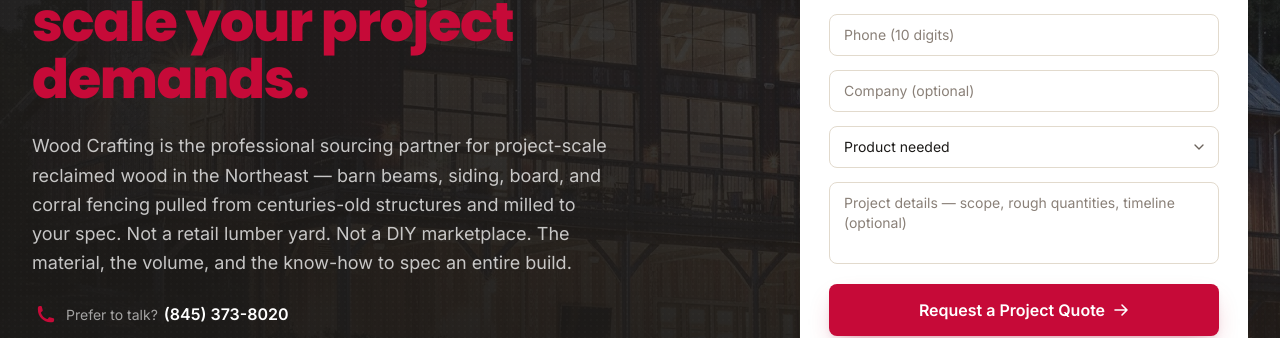
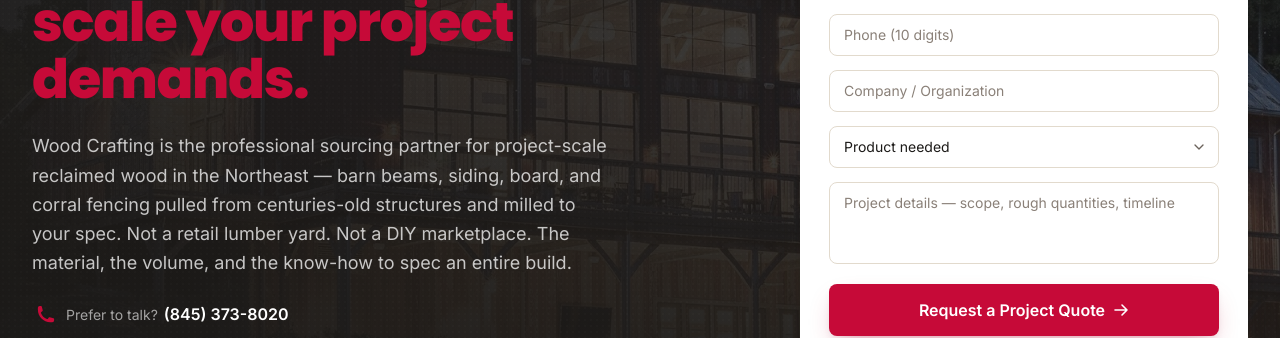
Before and after one commit to Landing-Pages-Websites/wood-crafting-landing, a Next.js app: page / in a window 1280 px wide. Shown: the part 355-693 px from the top of the page. Built offline with nearby package versions, Linux system fonts and the light colour scheme.

Commit message:
fix: make Company and Project Needs required to self-qualify professional buyers

```diff
--- a/src/components/FormCard.tsx
+++ b/src/components/FormCard.tsx
@@ -29,7 +29,9 @@
   | "last_name"
   | "email"
   | "phone"
-  | "product_needed";
+  | "company"
+  | "product_needed"
+  | "project_needs";
 
 interface FormState {
   first_name: string;
@@ -53,13 +55,15 @@
 
 type FieldErrors = Partial<Record<FieldKey, string>>;
 
-// company + project_needs are optional and never block submission.
+// company + project_needs are required — they self-qualify professional buyers.
 const REQUIRED_ORDER: FieldKey[] = [
   "first_name",
   "last_name",
   "email",
   "phone",
+  "company",
   "product_needed",
+  "project_needs",
 ];
 
 function validateField(key: FieldKey, value: string): string | undefined {
@@ -81,8 +85,14 @@
       if (!NANP_RE.test(digits)) return "Please enter a valid US phone number.";
       return undefined;
     }
+    case "company":
+      return value.trim() ? undefined : "Company or organization is required.";
     case "product_needed":
       return value ? undefined : "Please select a product line.";
+    case "project_needs":
+      return value.trim()
+        ? undefined
+        : "Please describe your project needs and quantity.";
   }
 }
 
@@ -191,7 +201,9 @@
         last_name: true,
         email: true,
         phone: true,
+        company: true,
         product_needed: true,
+        project_needs: true,
       });
       const firstBad = REQUIRED_ORDER.find((k) => allErrors[k]);
       if (firstBad) {
@@ -401,22 +413,32 @@
         )}
       </div>
 
-      {/* Company (optional) */}
+      {/* Company (required) */}
       <div>
         <label htmlFor={`${idPrefix}-company`} className="sr-only">
-          Company (optional)
+          Company / Organization
         </label>
         <input
+          ref={(el) => { fieldRefs.current.company = el; }}
           id={`${idPrefix}-company`}
           name="company"
           type="text"
+          required
           autoComplete="organization"
-          placeholder="Company (optional)"
+          placeholder="Company / Organization"
           value={data.company}
           onChange={(e) => update("company", e.target.value)}
-          className={fieldCls}
+          onBlur={(e) => markTouched("company", e.target.value)}
+          className={inputCls("company")}
+          aria-invalid={showErr("company") || undefined}
+          aria-describedby={showErr("company") ? errId("company") : undefined}
           disabled={submitting}
         />
+        {showErr("company") && (
+          <p id={errId("company")} role="alert" aria-live="polite" className="lp-field-error">
+            {errors.company}
+          </p>
+        )}
       </div>
 
       {/* Product needed (required select) */}
@@ -453,21 +475,31 @@
         )}
       </div>
 
-      {/* Project needs (optional textarea) */}
+      {/* Project needs (required textarea) */}
       <div>
         <label htmlFor={`${idPrefix}-project_needs`} className="sr-only">
-          Project details (optional)
+          Project details
         </label>
         <textarea
+          ref={(el) => { fieldRefs.current.project_needs = el; }}
           id={`${idPrefix}-project_needs`}
           name="project_needs"
           rows={3}
-          placeholder="Project details — scope, rough quantities, timeline (optional)"
+          required
+          placeholder="Project details — scope, rough quantities, timeline"
           value={data.project_needs}
           onChange={(e) => update("project_needs", e.target.value)}
-          className={`${fieldCls} resize-none`}
+          onBlur={(e) => markTouched("project_needs", e.target.value)}
+          className={`${inputCls("project_needs")} resize-none`}
+          aria-invalid={showErr("project_needs") || undefined}
+          aria-describedby={showErr("project_needs") ? errId("project_needs") : undefined}
           disabled={submitting}
         />
+        {showErr("project_needs") && (
+          <p id={errId("project_needs")} role="alert" aria-live="polite" className="lp-field-error">
+            {errors.project_needs}
+          </p>
+        )}
       </div>
 
       <button
```
